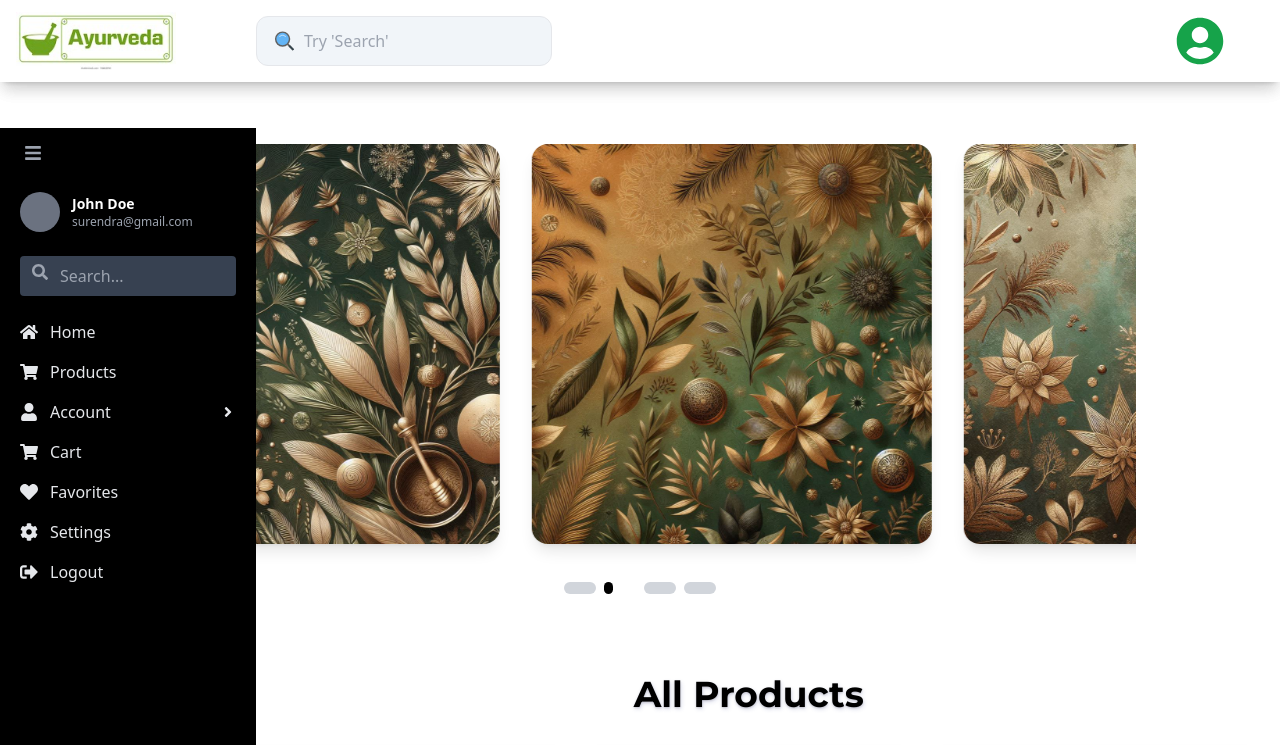
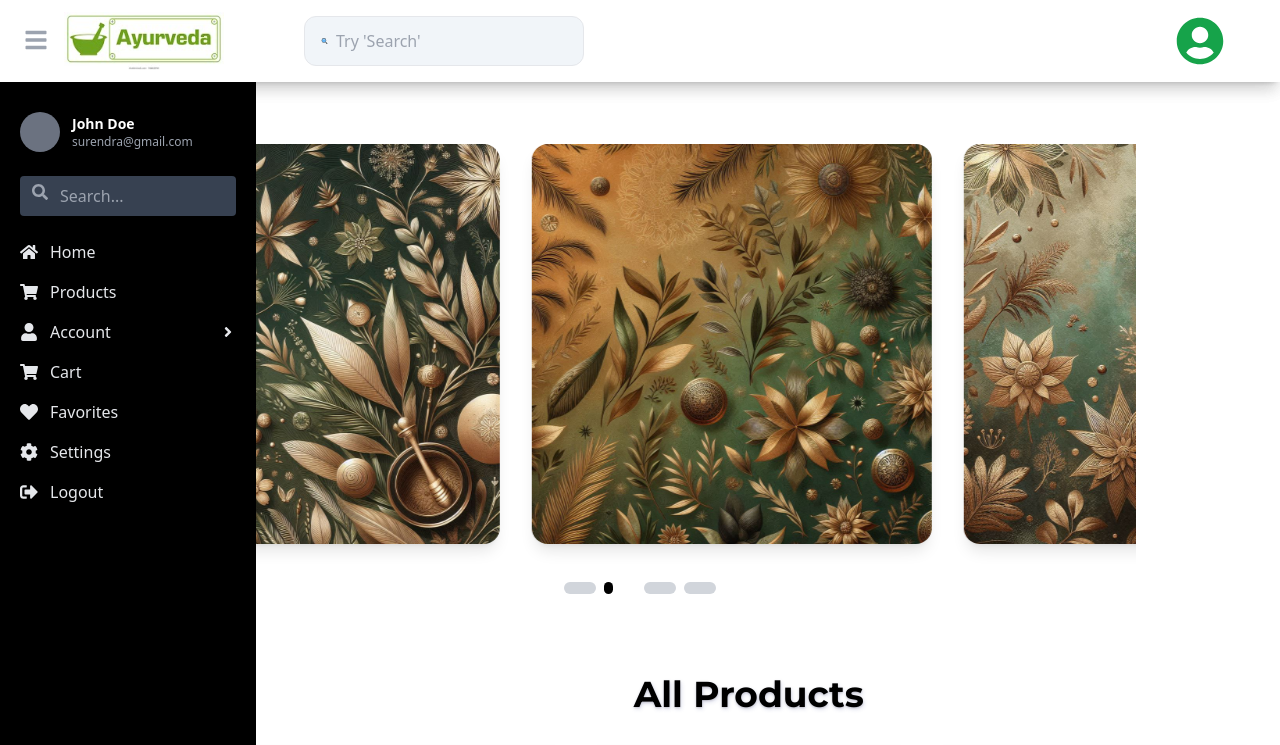
Before and after one commit to surendr1a/Ayurwera, a React (Vite) app: page / in a window 1280 px wide. Shown: the top 745 px of the page. Built offline with nearby package versions, Linux system fonts and the light colour scheme.

Commit message:
changed the position of sidebar

```diff
--- a/src/sections/Navbar.jsx
+++ b/src/sections/Navbar.jsx
@@ -27,7 +27,7 @@ export default function Navbar() {
             <nav className="flex justify-between items-center mx-4 transition-all duration-500 ease-in-out">
 
                 {/* Dynamic Logo */}
-                <div className="flex items-center transition-all duration-500 ease-in-out">
+                <div className="flex items-center ml-12 transition-all duration-500 ease-in-out">
                     <a href="/">
                         <picture>
                             <source media="(max-width: 640px)" srcSet="" />
--- a/src/sections/Sidebar.jsx
+++ b/src/sections/Sidebar.jsx
@@ -44,14 +44,14 @@ export default function Sidebar() {
     <>
       {/* Sidebar Toggle Button (Fixed on screen for visibility) */}
       <button
-  className="fixed top-36 left-3 z-50 text-lg text-gray-400 focus:outline-none md:top-6 md:left-6 lg:top-36 lg:left-6"
+  className="fixed top-36 left-3 z-50 text-2xl text-gray-400 focus:outline-none md:top-6 md:left-6 lg:top-7 lg:left-6"
   onClick={toggleSidebar}
 >
   <FaBars /> {/* Hamburger icon for toggle */}
 </button>
 
       <div
-        className={`bg-black text-white h-screen p-5 pt-16 z-40 ${isOpen ? 'w-64' : 'w-20'} fixed md:top-32 top-32 transition-all duration-300 ${isMobile && !isOpen ? 'hidden' : 'block'}`}
+        className={`bg-black text-white h-screen p-5 pt-16 z-40 ${isOpen ? 'w-64' : 'w-20'} fixed md:top-12 top-32 transition-all duration-300 ${isMobile && !isOpen ? 'hidden' : 'block'}`}
       >
         {/* User Profile */}
         <div className="flex items-center mb-6">
```
